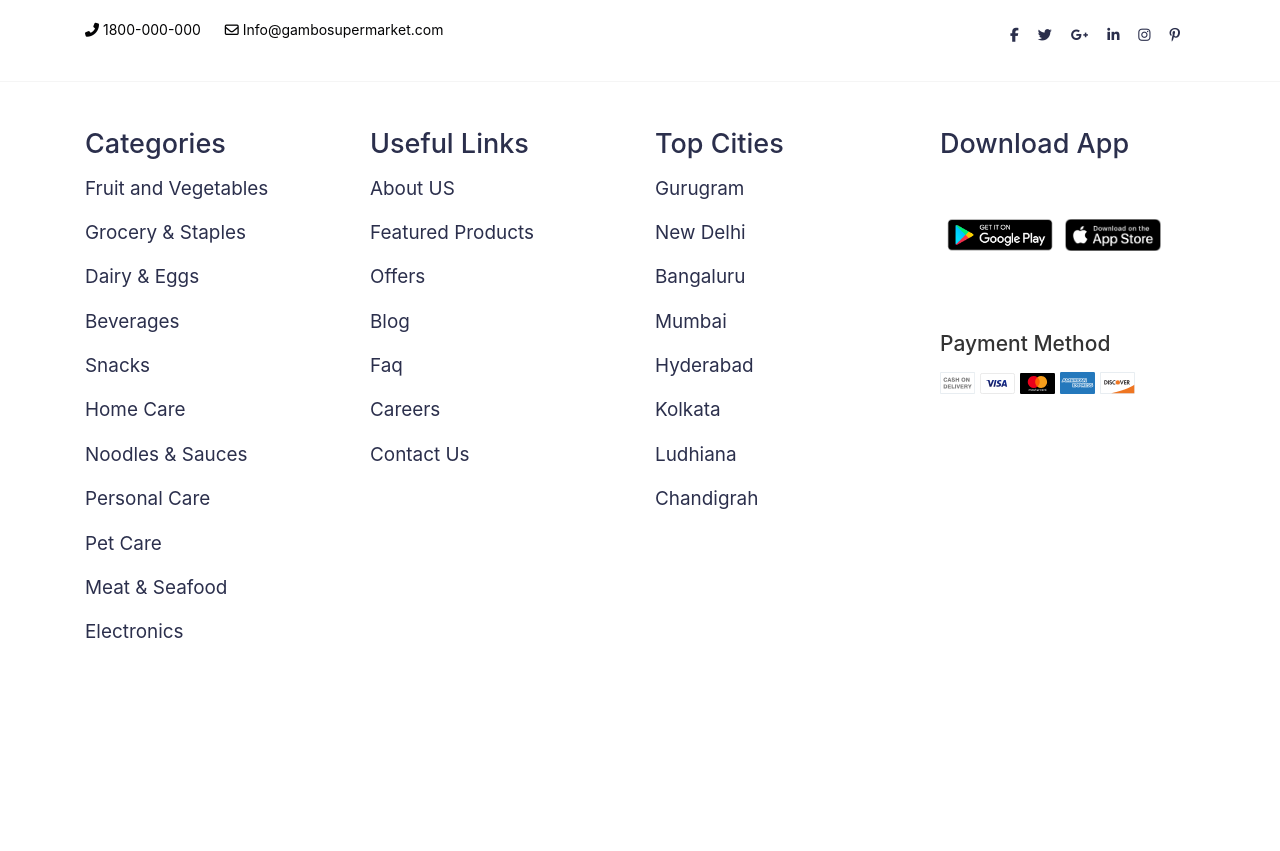
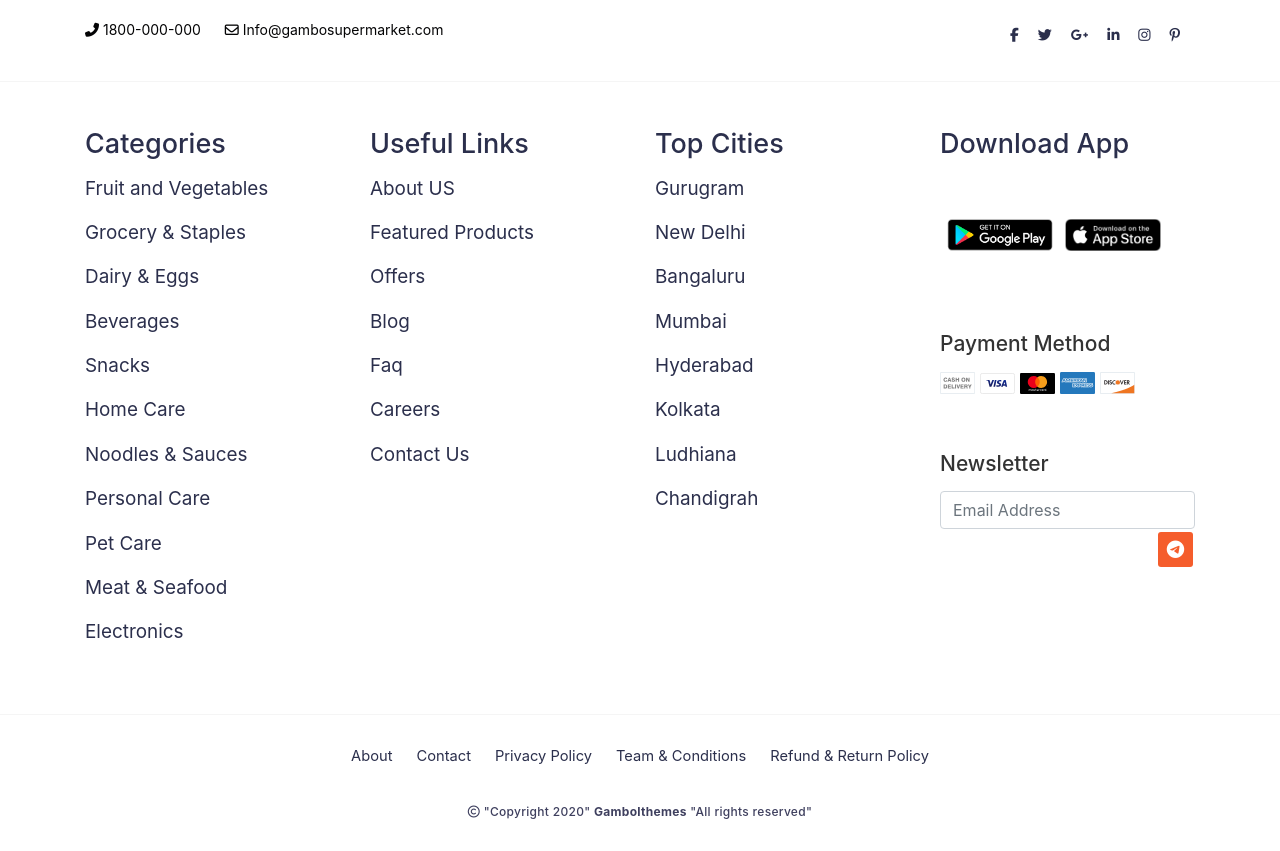
Before and after one commit to darkohn1/webdesign1, a PHP site: page / in a window 1280 px wide. Shown: the part 399-1250 px from the top of the page. Before the commit the page ends 1037 px from the top, so only its background shows below. Run offline with PHP 8.4, Linux system fonts and the light colour scheme; some libraries are stand-ins or nearby versions.

Commit message:
Finish Footer last row

```diff
--- a/css/main.css
+++ b/css/main.css
@@ -350,6 +350,11 @@ margin-right: 20px;
     bottom: 0;
 }
 
+.footer-second-row {
+    padding-bottom: 50px;
+    border-bottom: 1px solid #f5f5f5;
+}
+
 .second-row-item {
     color: #2b2f4c;
     font-size: 18px;
@@ -441,6 +446,73 @@ img.download-btn {
 .social-links-footer ul li a:hover {
     -ms-transform: translate(0,-5px);
     transform: translate(0,-5px);
-    color: red;
+    color: #fd7e14;
     transition: 0.3s;
 }
+
+.newslatter-input {
+    position: relative;
+}
+
+.newslatter-input .form-control {
+    display: block;
+    width: 100%;
+    height: 40px;
+    padding: 0 3rem 0 1rem;
+    font-size: 14px;
+    font-weight: 400;
+    line-height: 1.5;
+    color: #495057;
+    background-color: #fff;
+    background-clip: padding-box;
+    border: 1px solid #efefef;
+    border-radius: .25rem;
+}
+
+.newslatter-btn {
+    float: right;
+    position: relative;
+    cursor: pointer;
+
+}
+
+.hover-btn {
+    background: #f55d2c;
+    right: 2px;
+    top: 3px;
+    height: 35px;
+    border: 0;
+    width: 35px;
+    border-radius: 3px;
+    font-size: 18px;
+    color: #fff;
+}
+
+.footer-last-row {
+    padding: 30px 0;
+    background: #fff;
+    text-align: center;
+}
+
+.footer-bottom-links ul li {
+    display: inline-block;
+    padding: 0 10px;
+
+}
+
+.footer-bottom-links ul li a:hover {
+    -ms-transform: translate(0,-5px);
+    transform: translate(0,-5px);
+    color: #fd7e14;
+    transition: 0.3s;
+
+}
+
+.copyright-text {
+    color: #3e3f5e;
+    font-weight: 500;
+    font-size: 12px;
+    padding: 20px 0 0;
+    letter-spacing: 0.3px;
+
+}
--- a/index.html
+++ b/index.html
@@ -437,7 +437,8 @@
                                     <img class="download-btn" src="/img/googleplay.png" alt>
                                 </a>
                                 <a href="#">
-                                        <img class="download-btn" src="/img/440px-Download_on_iTunes.svg.png" style="height:32px; width: auto;">
+                                    <img class="download-btn" src="/img/440px-Download_on_iTunes.svg.png"
+                                        style="height:32px; width: auto;">
                                 </a>
                             </div>
 
@@ -458,7 +459,8 @@
                                         <img alt="MasterCard" title="MasterCard" src="/img/mastercard-2.svg">
                                     </li>
                                     <li class="financial-institutes_logo">
-                                        <img alt="AmericanExpress" title="AmericanExpress" src="/img/americanexpress-3.svg">
+                                        <img alt="AmericanExpress" title="AmericanExpress"
+                                            src="/img/americanexpress-3.svg">
                                     </li>
                                     <li class="financial-institutes_logo">
                                         <img alt="Discover" title="Discover" src="/img/discover-4.svg">
@@ -467,7 +469,52 @@
                             </div>
 
                         </div>
+                        <div class="second-row-item-payment">
+                            <h4>Newsletter</h4>
+                            <div class="newsletter-input">
+                                <input id="email" name="email" type="text" placeholder="Email Address"
+                                    class="form-control input-md" required>
+                                <button class="newslatter-btn hover-btn" type="submit">
+                                    <i class="fab fa-telegram-plane"></i>
 
+                                </button>
+                            </div>
+                        </div>
+
+                    </div>
+                </div>
+            </div>
+        </div>
+
+        <div class="footer-last-row">
+            <div class="container">
+                <div class="row">
+                    <div class="col-md-12">
+                        <div class="footer-bottom-links">
+                            <ul>
+                                <li>
+                                    <a href="#">About</a>
+                                </li>
+                                <li>
+                                    <a href="#">Contact</a>
+                                </li>
+                                <li>
+                                    <a href="#">Privacy Policy</a>
+                                </li>
+                                <li>
+                                    <a href="#">Team & Conditions</a>
+                                </li>
+                                <li>
+                                    <a href="#">Refund & Return Policy</a>
+                                </li>
+                            </ul>
+                        </div>
+                        <div class="copyright-text">
+                            <i class="far fa-copyright"></i>
+                            "Copyright 2020"
+                            <b>Gambolthemes</b>
+                            "All rights reserved"
+                        </div>
                     </div>
                 </div>
             </div>
```
Lines whose indentation alone changed are shown as unchanged.
